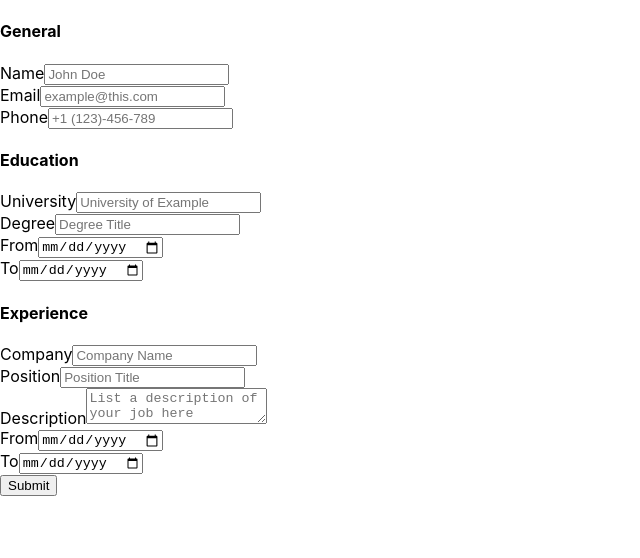
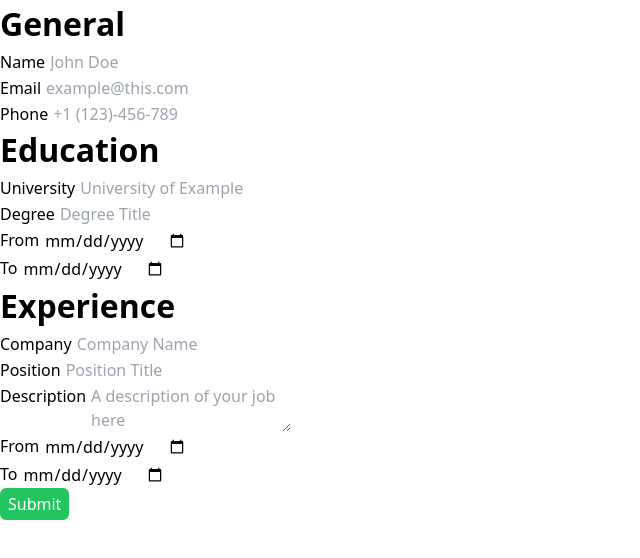
Before and after one commit to supersakana/cv_builder, a React (Create React App) app: page / in a window 1280 px wide. Shown: the top 558 px of the page, without its empty margins (0-640 px from the left). Built offline with nearby package versions, Linux system fonts and the light colour scheme.

Commit message:
installed tailwindcss and added basic styles

```diff
--- a/package.json
+++ b/package.json
@@ -34,5 +34,8 @@
       "last 1 firefox version",
       "last 1 safari version"
     ]
+  },
+  "devDependencies": {
+    "tailwindcss": "^3.3.0"
   }
 }
--- a/src/components/Form.js
+++ b/src/components/Form.js
@@ -1,73 +1,73 @@
 const Form = () => {
   return (
     <form>
-      <h4>General</h4>
+      <h4 className="section-title">General</h4>
 
-      <div>
+      <div className="form-control">
         <label for='name'>Name</label>
         <input type='text' placeholder="John Doe" />
       </div>
 
-      <div>
+      <div className="form-control">
         <label for='email'>Email</label>
         <input type='email' placeholder='example@this.com' />
       </div>
 
-      <div>
+      <div className="form-control">
         <label for='phone'>Phone</label>
         <input type='phone' placeholder='+1 (123)-456-789' />
       </div>
 
-      <h4>Education</h4>
+      <h4 className="section-title">Education</h4>
 
-      <div>
+      <div className="form-control">
         <label for='university'>University</label>
         <input type='text' placeholder='University of Example' />
       </div>
 
-      <div>
+      <div className="form-control">
         <label for='degree'>Degree</label>
         <input type='text' placeholder='Degree Title' />
       </div>
 
-      <div>
+      <div className="form-control">
         <label for='from-uni'>From</label>
         <input type='date' />
       </div>
 
-      <div>
+      <div className="form-control">
         <label for='to-uni'>To</label>
         <input type='date' />
       </div>
 
-      <h4>Experience</h4>
+      <h4 className="section-title">Experience</h4>
 
-      <div>
+      <div className="form-control">
         <label for='company'>Company</label>
         <input type='text' placeholder='Company Name' />
       </div>
 
-       <div>
+       <div className="form-control">
         <label for='position'>Position</label>
         <input type='text' placeholder='Position Title' />
       </div>
 
-      <div>
+      <div className="form-control">
         <label for='company'>Description</label>
-        <textarea placeholder='List a description of your job here' />
+        <textarea placeholder='A description of your job here' />
       </div>
 
-      <div>
+      <div className="form-control">
         <label for='from-job-1'>From</label>
         <input type='date' />
       </div>
 
-      <div>
+      <div className="form-control">
         <label for='to-job-1'>To</label>
         <input type='date' />
       </div>
 
-      <input type='submit' value='Submit' />
+      <input type='submit' value='Submit' className="bg-green-500 text-white rounded-md py-1 px-2 hover:bg-green-400 duration-500" />
     </form>
   )
 }
--- a/src/index.css
+++ b/src/index.css
@@ -1,13 +1,14 @@
-body {
-  margin: 0;
-  font-family: -apple-system, BlinkMacSystemFont, 'Segoe UI', 'Roboto', 'Oxygen',
-    'Ubuntu', 'Cantarell', 'Fira Sans', 'Droid Sans', 'Helvetica Neue',
-    sans-serif;
-  -webkit-font-smoothing: antialiased;
-  -moz-osx-font-smoothing: grayscale;
+@tailwind base;
+@tailwind components;
+@tailwind utilities;
+
+.form-control{
+  display: flex;
+  gap: 5px;
+  margin-top: 2px;
 }
 
-code {
-  font-family: source-code-pro, Menlo, Monaco, Consolas, 'Courier New',
-    monospace;
+.section-title{
+  font-weight: bold;
+  font-size: 2rem;
 }
--- /dev/null
+++ b/tailwind.config.js
@@ -0,0 +1,10 @@
+/** @type {import('tailwindcss').Config} */
+module.exports = {
+  content: [
+    "./src/**/*.{js,jsx,ts,tsx}",
+  ],
+  theme: {
+    extend: {},
+  },
+  plugins: [],
+}
```
Also changed, not shown: 1 other file (tests, documents, lock files or other folders).
